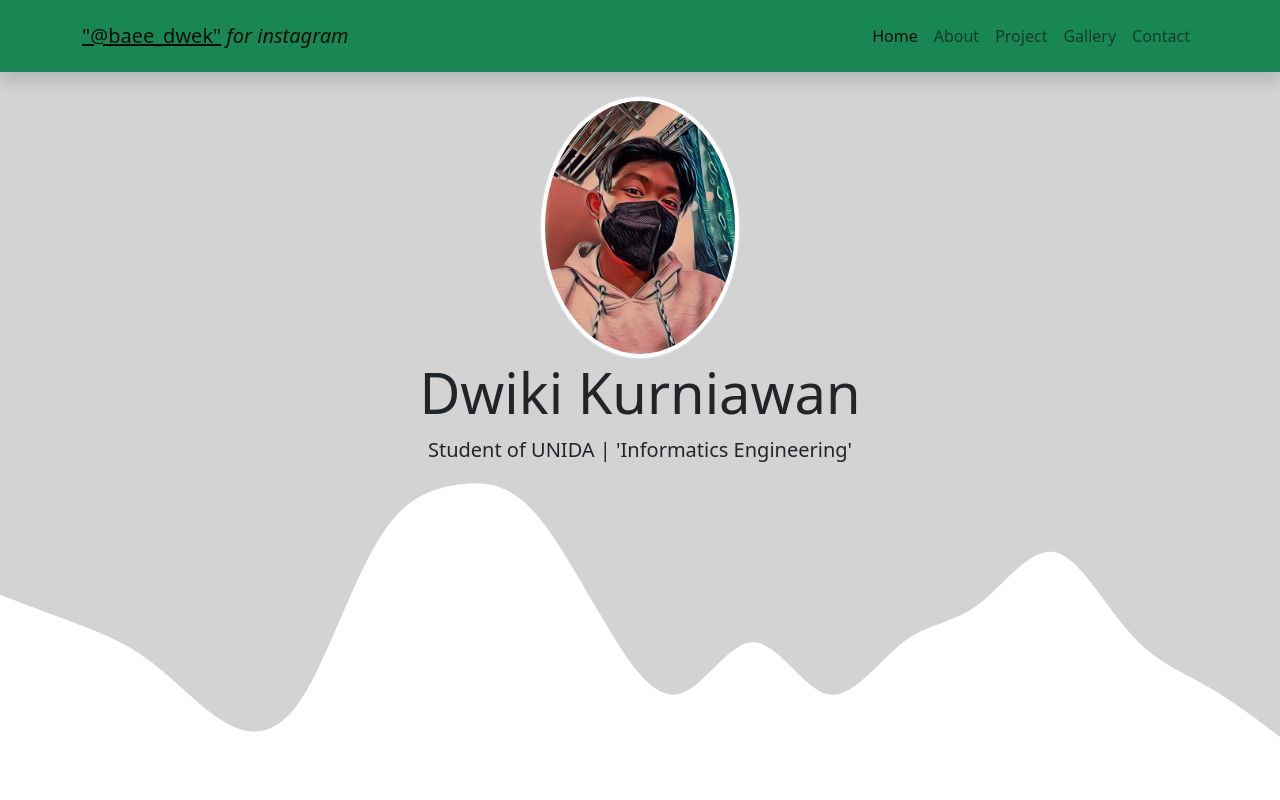
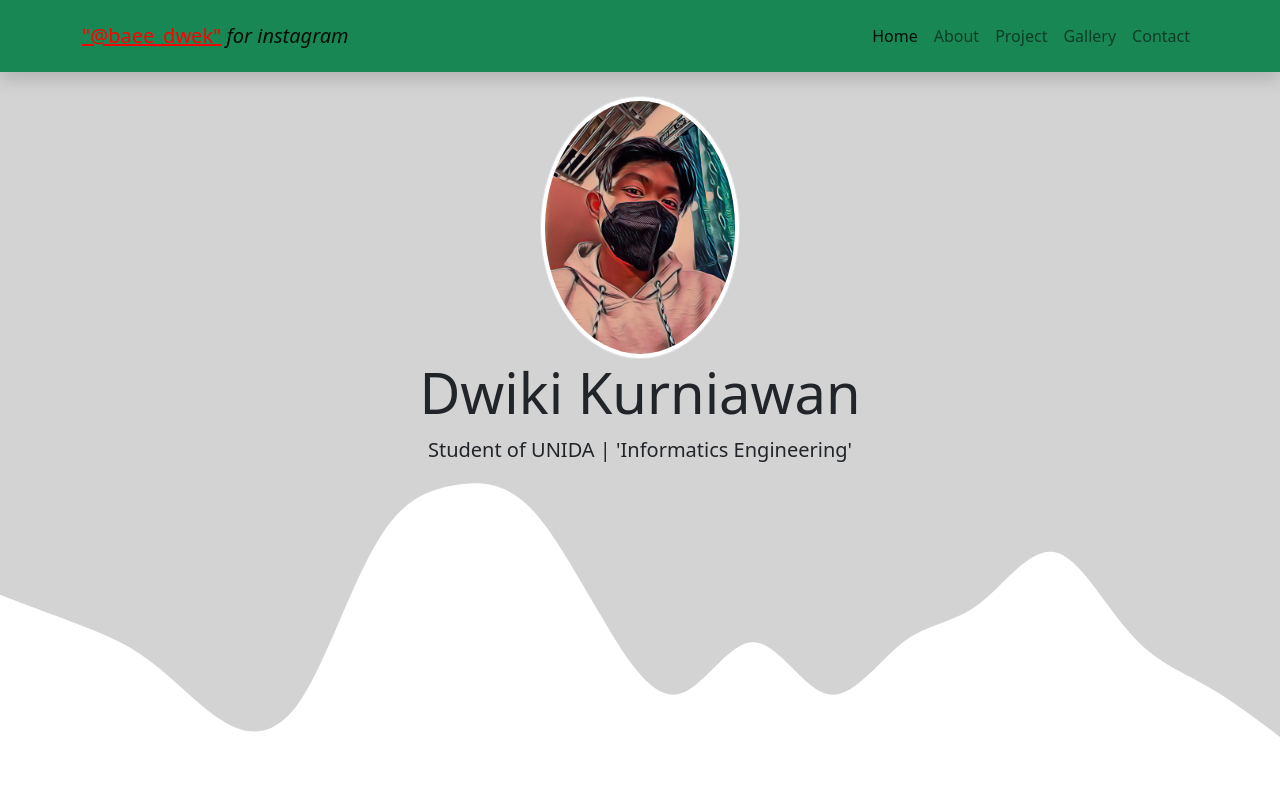
Before and after one commit to baeedwek/kurnzywebsite.gihub.io, a plain HTML site: page index.html in a window 1280 px wide. Shown: the top 800 px of the page. Drawn offline with nearby package versions, Linux system fonts and the light colour scheme.

Commit message:
Update style.css
Signed-off-by: Dwiki Kurniawan <109723501+dwiki-me@users.noreply.github.com>

```diff
--- a/style.css
+++ b/style.css
@@ -11,8 +11,9 @@ section{
     padding-top: 7rem;
 }
 
-navbar-brand {
-    color : red;
+.container .navbar-brand u {
+
+    color: red;
 }
 #gallery{
     background-color: lightgray;
```
